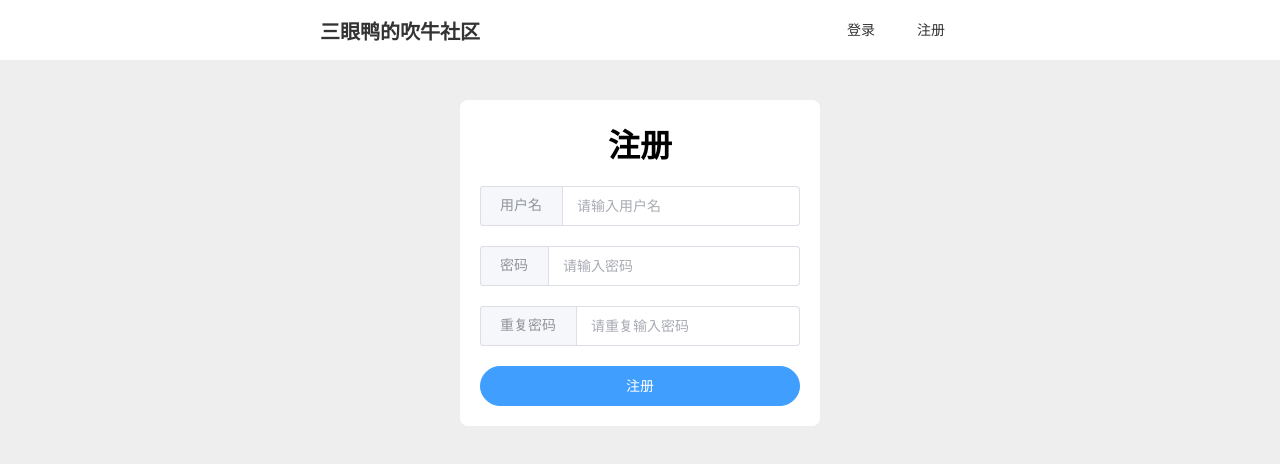
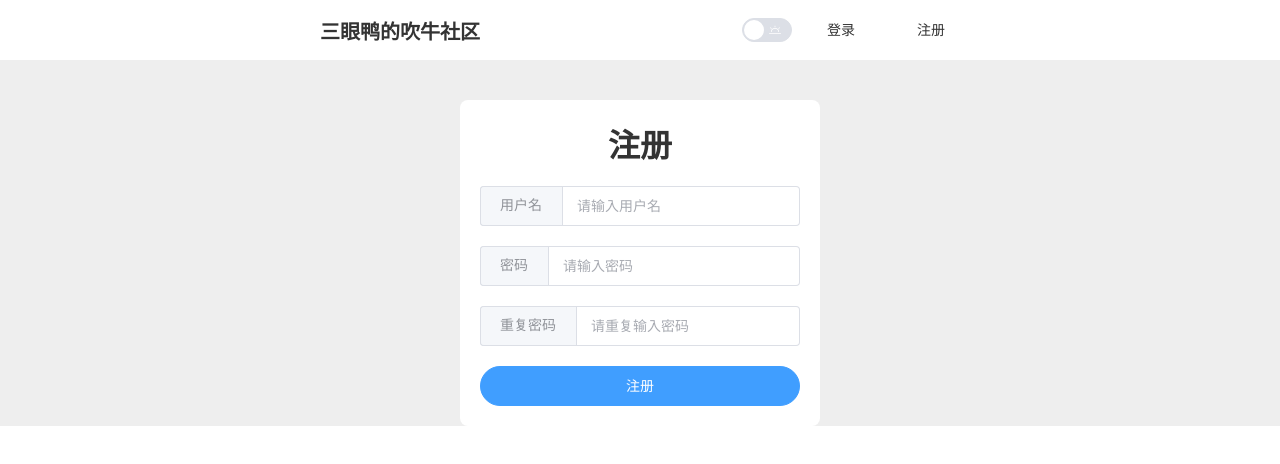
Before and after one commit to lalawila/bbs, a Vue app: page /signup in a window 1280 px wide. Shown: the top 464 px of the page. Built offline with nearby package versions, Linux system fonts and the light colour scheme.

Commit message:
主题色

```diff
--- a/src/App.vue
+++ b/src/App.vue
@@ -1,16 +1,21 @@
 <template>
-    <Navigator />
-    <!-- 路由匹配到的组件将渲染在这里 -->
-    <router-view></router-view>
+    <div class="theme" :class="themeStore.themeClass">
+        <Navigator />
+        <!-- 路由匹配到的组件将渲染在这里 -->
+        <router-view></router-view>
+    </div>
 </template>
 <script>
 import { useUserStore } from "./stores/user"
+import { useThemeStore } from "./stores/theme"
 import Navigator from "./components/Navigator.vue"
 
 export default {
     components: { Navigator },
     data() {
+        const themeStore = useThemeStore()
         return {
+            themeStore,
             userStore: useUserStore(),
         }
     },
@@ -41,13 +46,12 @@ export default {
 }
 
 html {
-    background-color: #eee;
-
     --width: 680px;
 }
 body {
     margin: 0;
 }
+
 .bottom20 {
     margin-bottom: 20px;
 }
@@ -55,3 +59,24 @@ body {
     margin-right: 10px;
 }
 </style>
+<style scoped>
+.theme {
+    background-color: var(--main-back-color);
+    color: var(--text-color);
+
+    transition: all 1s;
+}
+.light-theme {
+    /* 页面背景颜色 */
+    --main-back-color: #eee;
+    /* 元素背景颜色 */
+    --back-color: white;
+    /* 文本颜色 */
+    --text-color: #333;
+}
+.dark-theme {
+    --main-back-color: black;
+    --back-color: #333;
+    --text-color: white;
+}
+</style>
--- a/src/components/Editor.vue
+++ b/src/components/Editor.vue
@@ -4,11 +4,15 @@
 <script>
 import Editor from "@toast-ui/editor"
 import "@toast-ui/editor/dist/toastui-editor.css"
+import "@toast-ui/editor/dist/theme/toastui-editor-dark.css"
+
+import { useThemeStore } from "../stores/theme"
 
 export default {
     props: ["modelValue"],
     data() {
-        return { editor: null }
+        const themeStore = useThemeStore()
+        return { themeStore, editor: null }
     },
     async mounted() {
         this.editor = new Editor({
@@ -18,6 +22,7 @@ export default {
             height: "500px",
             initialEditType: "wysiwyg",
             previewStyle: "tab",
+            theme: this.themeStore.isDark ? "dark" : "light",
             events: {
                 change: this.onchange,
             },
--- a/src/components/Navigator.vue
+++ b/src/components/Navigator.vue
@@ -4,9 +4,15 @@
             <router-link class="brand" :to="{ name: 'home' }"
                 >三眼鸭的吹牛社区</router-link
             >
-            <div>
-                <div v-if="userStore.isLogged">
-                    <el-dropdown>
+            <div class="right">
+                <el-switch
+                    v-model="themeStore.isDark"
+                    size="large"
+                    inline-prompt
+                    :active-icon="MoonNight"
+                    :inactive-icon="Sunrise"
+                />
+                <el-dropdown v-if="userStore.isLogged">
                     <label>{{ userStore.username }}</label>
                     <template #dropdown>
                         <el-dropdown-menu>
@@ -16,7 +22,6 @@
                         </el-dropdown-menu>
                     </template>
                 </el-dropdown>
-                </div>
                 <template v-else>
                     <el-button text
                         ><router-link :to="{ name: 'login' }"
@@ -32,13 +37,23 @@
     </header>
 </template>
 <script>
+import { Sunrise, MoonNight } from "@element-plus/icons-vue"
 import { useUserStore } from "../stores/user"
+import { useThemeStore } from "../stores/theme"
 
 export default {
+    setup() {
+        return {
+            Sunrise,
+            MoonNight,
+        }
+    },
     data() {
         const userStore = useUserStore()
+        const themeStore = useThemeStore()
         return {
             userStore,
+            themeStore,
             posts: [],
         }
     },
@@ -48,7 +63,7 @@ export default {
 <style scoped>
 .navigator {
     margin-bottom: 40px;
-    background-color: white;
+    background-color: var(--back-color);
 }
 
 .navigator .box {
@@ -63,10 +78,16 @@ export default {
 }
 .navigator .box a {
     text-decoration: none;
-    color: #333;
+    color: var(--text-color);
 }
 .navigator .box .brand {
     font-size: 20px;
     font-weight: bold;
 }
+
+.right {
+    display: flex;
+    align-items: center;
+    gap: 20px;
+}
 </style>
--- a/src/components/Viewer.vue
+++ b/src/components/Viewer.vue
@@ -4,11 +4,16 @@
 <script>
 import Viewer from "@toast-ui/editor/dist/toastui-editor-viewer"
 import "@toast-ui/editor/dist/toastui-editor-viewer.css"
+import "@toast-ui/editor/dist/theme/toastui-editor-dark.css"
+
+import { useThemeStore } from "../stores/theme"
 
 export default {
     props: ["content"],
     data() {
+        const themeStore = useThemeStore()
         return {
+            themeStore,
             viewer: null,
         }
     },
@@ -16,6 +21,7 @@ export default {
         this.viewer = new Viewer({
             el: this.$refs.viewer,
             initialValue: this.content,
+            theme: this.themeStore.isDark ? "dark" : "light",
         })
     },
     watch: {
--- a/src/pages/Home.vue
+++ b/src/pages/Home.vue
@@ -130,11 +130,11 @@ export default {
 .container {
     max-width: var(--width);
     margin: 0 auto;
-    margin-bottom: 50px;
+    padding-bottom: 50px;
 }
 .post {
     border-radius: 8px;
-    background-color: #fff;
+    background-color: var(--back-color);
     padding: 20px;
 
     margin: 20px 0;
--- a/src/pages/PostDetail.vue
+++ b/src/pages/PostDetail.vue
@@ -156,12 +156,12 @@ export default {
 .container {
     max-width: var(--width);
     margin: 0 auto;
-    margin-bottom: 50px;
+    padding-bottom: 50px;
 }
 
 .detail {
     padding: 20px;
-    background-color: white;
+    background-color: var(--back-color);
 
     border-radius: 8px;
 
@@ -200,7 +200,7 @@ export default {
 
 .discussion {
     padding: 20px;
-    background-color: white;
+    background-color: var(--back-color);
 
     border-radius: 8px;
 
--- /dev/null
+++ b/src/stores/theme.js
@@ -0,0 +1,15 @@
+import { defineStore } from "pinia"
+
+export const useThemeStore = defineStore("theme", {
+    state: () => {
+        return {
+            isDark: false,
+        }
+    },
+    getters: {
+        themeClass() {
+            return this.isDark ? "dark-theme" : "light-theme"
+        },
+    },
+    persist: true, // 开启持久化
+})
```
Lines whose indentation alone changed are shown as unchanged.
